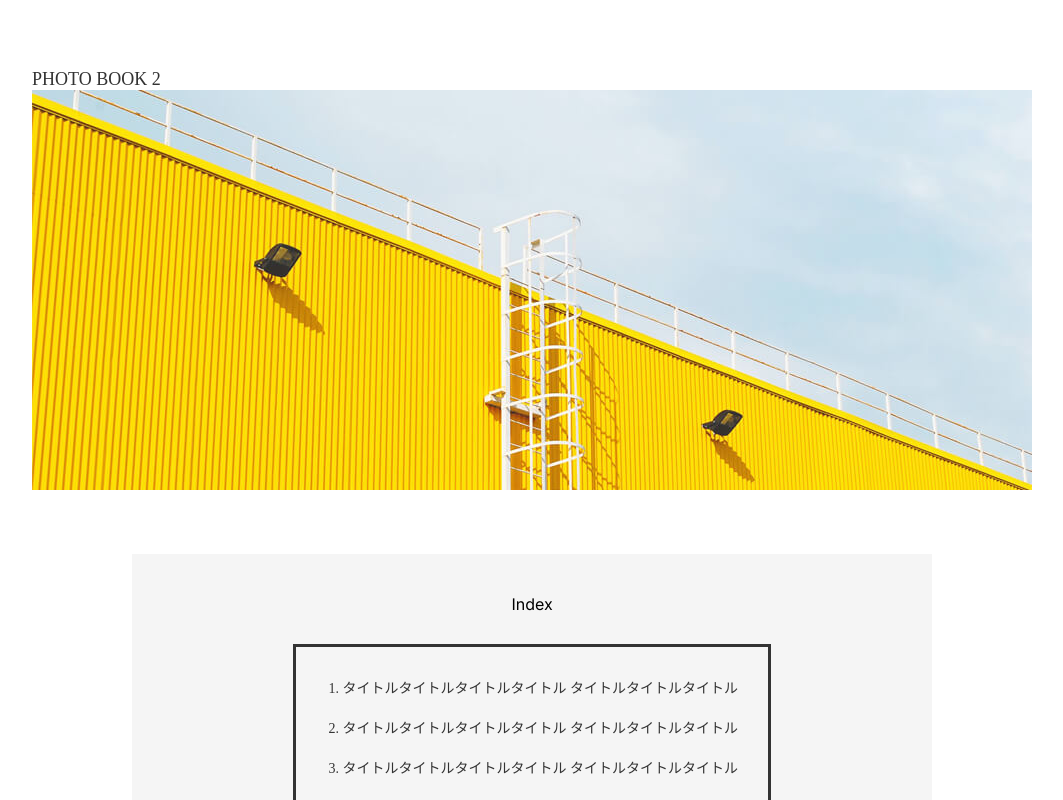
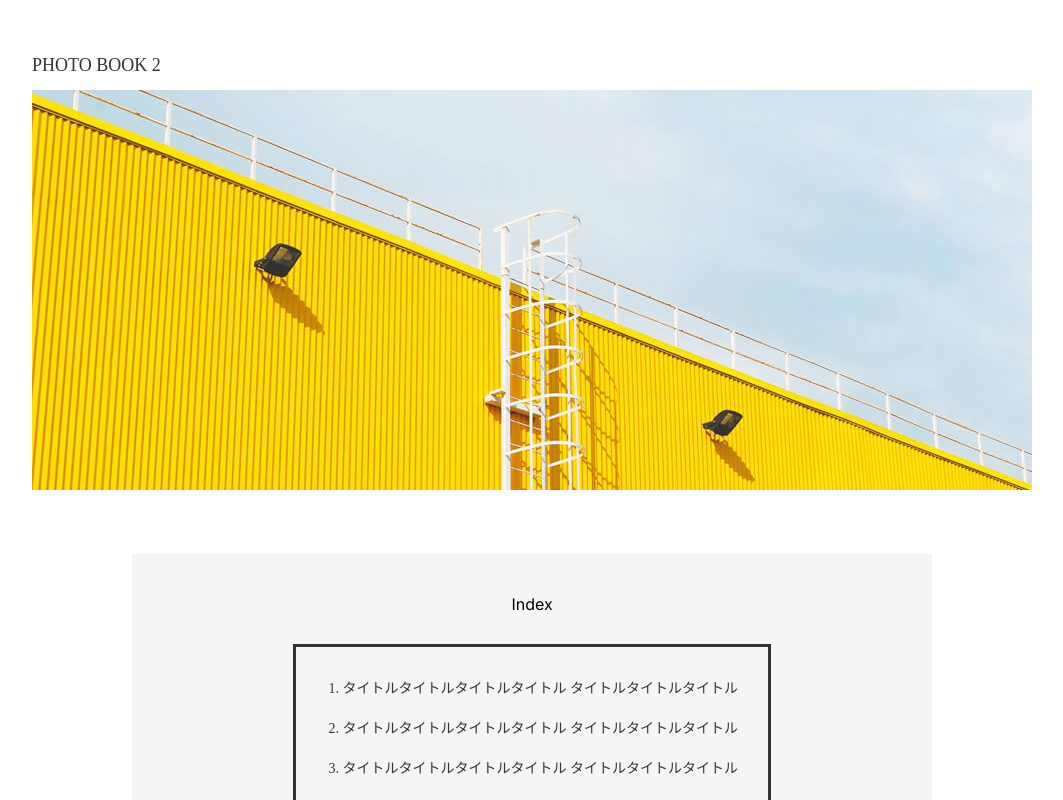
Before and after one commit to tappypuppy/photo-site2-1col, a Next.js app: page / in a window 1280 px wide. Shown: the top 800 px of the page, without its empty margins (108-1171 px from the left). Built offline with nearby package versions, Linux system fonts and the light colour scheme; a web font is replaced by a local one.

Commit message:
最終修正

```diff
--- a/src/components/Header/Header.module.css
+++ b/src/components/Header/Header.module.css
@@ -19,6 +19,7 @@
   left: 0;
   bottom: 0;
   box-sizing: border-box;
+  padding: 14px 0;
 }
 
 @media screen and (min-width: 1024px) {
```
